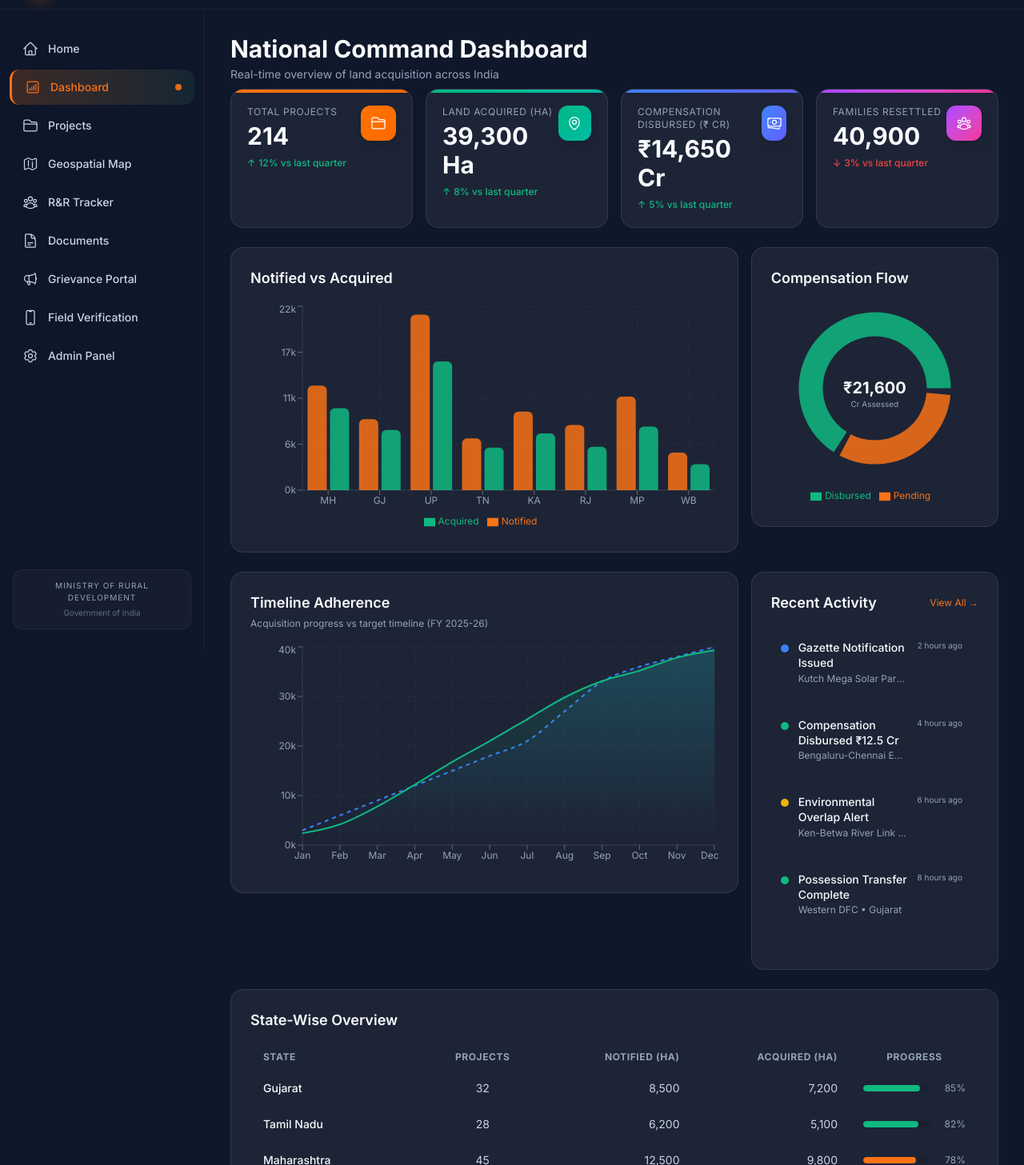
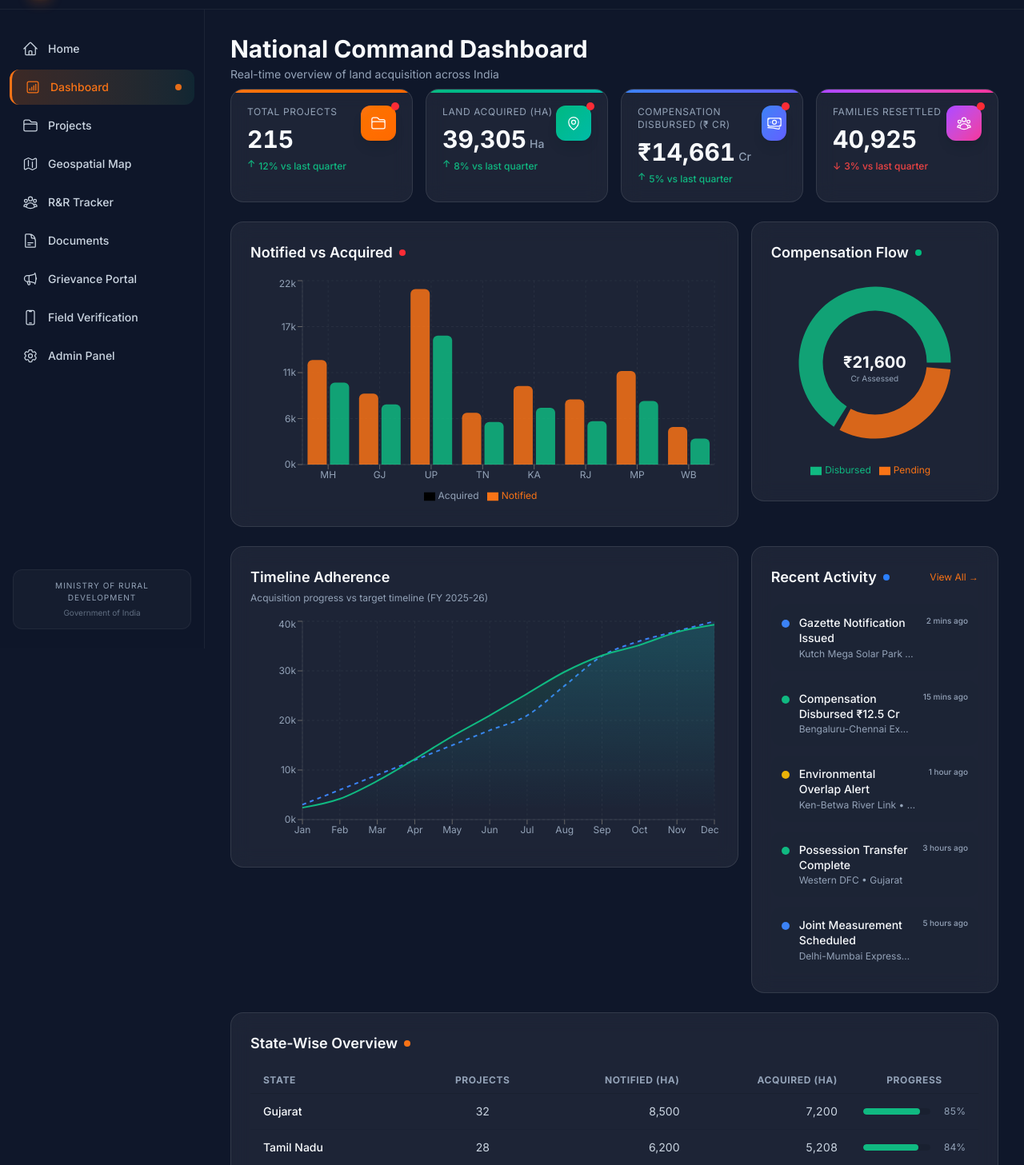
Before and after one commit to rony1211/SIH-Project, a Next.js app in the folder bhumisetu/: page /dashboard in a window 1280 px wide. Shown: the part 53-1510 px from the top of the page at 80% size. Built offline with nearby package versions, Linux system fonts and the light colour scheme.

Commit message:
feat: implement live simulated data feeds across all dashboard components

```diff
--- a/bhumisetu/app/dashboard/page.tsx
+++ b/bhumisetu/app/dashboard/page.tsx
@@ -32,7 +32,7 @@ export default function DashboardPage() {
         <StatsCard
           icon={<HiOutlineFolder className="w-5 h-5 text-white" />}
           label={t('stats', 'totalProjects')}
-          value={214}
+          initialValue={214}
           trend={{ value: 12, isUp: true }}
           color="from-saffron to-orange-500"
           delay={0}
@@ -40,7 +40,8 @@ export default function DashboardPage() {
         <StatsCard
           icon={<HiOutlineMapPin className="w-5 h-5 text-white" />}
           label={t('stats', 'landAcquired')}
-          value="39,300 Ha"
+          initialValue={39300}
+          suffix=" Ha"
           trend={{ value: 8, isUp: true }}
           color="from-emerald to-teal-500"
           delay={0.1}
@@ -48,7 +49,9 @@ export default function DashboardPage() {
         <StatsCard
           icon={<HiOutlineBanknotes className="w-5 h-5 text-white" />}
           label={t('stats', 'compensationDisbursed')}
-          value="₹14,650 Cr"
+          initialValue={14650}
+          prefix="₹"
+          suffix=" Cr"
           trend={{ value: 5, isUp: true }}
           color="from-royal to-indigo-500"
           delay={0.2}
@@ -56,7 +59,7 @@ export default function DashboardPage() {
         <StatsCard
           icon={<HiOutlineUserGroup className="w-5 h-5 text-white" />}
           label={t('stats', 'familiesResettled')}
-          value="40,900"
+          initialValue={40900}
           trend={{ value: 3, isUp: false }}
           color="from-purple-500 to-pink-500"
           delay={0.3}
--- a/bhumisetu/components/dashboard/AcquisitionChart.tsx
+++ b/bhumisetu/components/dashboard/AcquisitionChart.tsx
@@ -1,13 +1,14 @@
 'use client';
 
 import { motion } from 'framer-motion';
+import { useEffect, useState } from 'react';
 import {
   BarChart, Bar, XAxis, YAxis, CartesianGrid, Tooltip,
-  ResponsiveContainer, Legend
+  ResponsiveContainer, Legend, Cell
 } from 'recharts';
 import { useThemeStore } from '@/lib/store';
 
-const data = [
+const initialData = [
   { state: 'MH', notified: 12500, acquired: 9800 },
   { state: 'GJ', notified: 8500, acquired: 7200 },
   { state: 'UP', notified: 21000, acquired: 15400 },
@@ -28,14 +29,52 @@ export default function AcquisitionChart({ title }: AcquisitionChartProps) {
   const gridColor = isDark ? 'rgba(255,255,255,0.05)' : 'rgba(0,0,0,0.06)';
   const axisColor = isDark ? 'rgba(255,255,255,0.1)' : 'rgba(0,0,0,0.1)';
 
+  const [data, setData] = useState(initialData);
+  const [activeState, setActiveState] = useState<string | null>(null);
+
+  useEffect(() => {
+    // Simulate live acquisition progress every 3 seconds
+    const interval = setInterval(() => {
+      setData(currentData => {
+        const newData = [...currentData];
+        // Pick a random state to increment
+        const randomIndex = Math.floor(Math.random() * newData.length);
+        const item = { ...newData[randomIndex] };
+
+        // Increase acquired land by a random amount, but cap it at notified land
+        const increment = Math.floor(Math.random() * 50) + 10;
+        if (item.acquired + increment <= item.notified) {
+          item.acquired += increment;
+          newData[randomIndex] = item;
+          setActiveState(item.state);
+
+          // Clear the active highlight after a short delay
+          setTimeout(() => setActiveState(null), 1000);
+        }
+
+        return newData;
+      });
+    }, 3000);
+
+    return () => clearInterval(interval);
+  }, []);
+
   return (
     <motion.div
       initial={{ opacity: 0, y: 20 }}
       animate={{ opacity: 1, y: 0 }}
       transition={{ duration: 0.5, delay: 0.3 }}
-      className="glass rounded-2xl p-6"
+      className="glass rounded-2xl p-6 relative overflow-hidden"
     >
-      <h3 className="text-lg font-semibold text-heading mb-4">{title}</h3>
+      <div className="flex items-center justify-between mb-4">
+        <h3 className="text-lg font-semibold text-heading flex items-center gap-2">
+          {title}
+          <span className="flex h-2 w-2">
+            <span className="animate-ping absolute inline-flex h-2 w-2 rounded-full bg-red-400 opacity-75"></span>
+            <span className="relative inline-flex rounded-full h-2 w-2 bg-red-500"></span>
+          </span>
+        </h3>
+      </div>
       <div className="h-72">
         <ResponsiveContainer width="100%" height="100%">
           <BarChart data={data} barGap={4}>
@@ -49,12 +88,26 @@ export default function AcquisitionChart({ title }: AcquisitionChartProps) {
                 borderRadius: '12px',
                 color: isDark ? '#f8fafc' : '#0f172a',
                 fontSize: '13px',
+                boxShadow: '0 10px 15px -3px rgba(0, 0, 0, 0.1)',
               }}
               formatter={(value: number) => [value.toLocaleString('en-IN') + ' Ha', '']}
+              cursor={{ fill: isDark ? 'rgba(255,255,255,0.05)' : 'rgba(0,0,0,0.05)' }}
             />
             <Legend wrapperStyle={{ color: tickColor, fontSize: '12px' }} />
             <Bar dataKey="notified" name="Notified" fill="#F97316" radius={[6, 6, 0, 0]} opacity={0.85} />
-            <Bar dataKey="acquired" name="Acquired" fill="#10B981" radius={[6, 6, 0, 0]} opacity={0.85} />
+            <Bar dataKey="acquired" name="Acquired" radius={[6, 6, 0, 0]}>
+              {data.map((entry, index) => (
+                <Cell
+                  key={`cell-${index}`}
+                  fill="#10B981"
+                  opacity={entry.state === activeState ? 1 : 0.85}
+                  className="transition-all duration-300"
+                  style={{
+                    filter: entry.state === activeState ? 'brightness(1.2)' : 'none'
+                  }}
+                />
+              ))}
+            </Bar>
           </BarChart>
         </ResponsiveContainer>
       </div>
--- a/bhumisetu/components/dashboard/CompensationTracker.tsx
+++ b/bhumisetu/components/dashboard/CompensationTracker.tsx
@@ -1,13 +1,9 @@
 'use client';
 
 import { motion } from 'framer-motion';
+import { useEffect, useState } from 'react';
 import { PieChart, Pie, Cell, ResponsiveContainer, Tooltip, Legend } from 'recharts';
 import { useThemeStore } from '@/lib/store';
-
-const data = [
-  { name: 'Disbursed', value: 14650 },
-  { name: 'Pending', value: 6950 },
-];
 
 const COLORS = ['#10B981', '#F97316'];
 
@@ -17,21 +13,60 @@ interface CompensationTrackerProps {
 
 export default function CompensationTracker({ title }: CompensationTrackerProps) {
   const { isDark } = useThemeStore();
+  const [totalAssessed, setTotalAssessed] = useState(21600);
+  const [disbursed, setDisbursed] = useState(14650);
+
+  useEffect(() => {
+    // Simulate live disbursements
+    const interval = setInterval(() => {
+      setDisbursed(prev => {
+        // Small random jump between ₹1Cr to ₹5Cr
+        const jump = Math.floor(Math.random() * 5) + 1;
+        // Don't exceed total assessed
+        return Math.min(prev + jump, totalAssessed);
+      });
+    }, 4500);
+
+    return () => clearInterval(interval);
+  }, [totalAssessed]);
+
+  const data = [
+    { name: 'Disbursed', value: disbursed },
+    { name: 'Pending', value: totalAssessed - disbursed },
+  ];
 
   return (
     <motion.div
       initial={{ opacity: 0, y: 20 }}
       animate={{ opacity: 1, y: 0 }}
       transition={{ duration: 0.5, delay: 0.4 }}
-      className="glass rounded-2xl p-6"
+      className="glass rounded-2xl p-6 relative overflow-hidden"
     >
-      <h3 className="text-lg font-semibold text-heading mb-4">{title}</h3>
-      <div className="relative h-64">
+      <div className="flex items-center justify-between mb-4">
+        <h3 className="text-lg font-semibold text-heading flex items-center gap-2">
+          {title}
+          <span className="flex h-2 w-2">
+            <span className="animate-ping absolute inline-flex h-2 w-2 rounded-full bg-emerald-400 opacity-75"></span>
+            <span className="relative inline-flex rounded-full h-2 w-2 bg-emerald-500"></span>
+          </span>
+        </h3>
+      </div>
+      <div className="relative h-64 transition-all duration-500">
         <ResponsiveContainer width="100%" height="100%">
           <PieChart>
-            <Pie data={data} cx="50%" cy="45%" innerRadius={65} outerRadius={95} paddingAngle={5} dataKey="value" stroke="none">
+            <Pie
+              data={data}
+              cx="50%"
+              cy="45%"
+              innerRadius={65}
+              outerRadius={95}
+              paddingAngle={5}
+              dataKey="value"
+              stroke="none"
+              animationDuration={800}
+            >
               {data.map((_, index) => (
-                <Cell key={index} fill={COLORS[index]} opacity={0.85} />
+                <Cell key={index} fill={COLORS[index]} opacity={0.85} className="transition-all duration-300" />
               ))}
             </Pie>
             <Tooltip
@@ -41,6 +76,7 @@ export default function CompensationTracker({ title }: CompensationTrackerProps)
                 borderRadius: '12px',
                 color: isDark ? '#f8fafc' : '#0f172a',
                 fontSize: '13px',
+                boxShadow: '0 10px 15px -3px rgba(0, 0, 0, 0.1)',
               }}
               formatter={(value: number) => [`₹${value.toLocaleString('en-IN')} Cr`, '']}
             />
@@ -49,7 +85,9 @@ export default function CompensationTracker({ title }: CompensationTrackerProps)
         </ResponsiveContainer>
         {/* Center label inside the donut hole */}
         <div className="absolute top-[45%] left-1/2 -translate-x-1/2 -translate-y-1/2 text-center pointer-events-none">
-          <p className="text-xl font-bold text-heading leading-tight">₹21,600</p>
+          <p className="text-xl font-bold text-heading leading-tight transition-all duration-300">
+            ₹{totalAssessed.toLocaleString('en-IN')}
+          </p>
           <p className="text-[10px] text-muted">Cr Assessed</p>
         </div>
       </div>
--- a/bhumisetu/components/dashboard/RecentActivity.tsx
+++ b/bhumisetu/components/dashboard/RecentActivity.tsx
@@ -1,14 +1,22 @@
 'use client';
 
-import { motion } from 'framer-motion';
+import { motion, AnimatePresence } from 'framer-motion';
+import { useState, useEffect } from 'react';
 
-const activities = [
-  { id: 1, action: 'Gazette Notification Issued', project: 'Kutch Mega Solar Park', state: 'Gujarat', time: '2 hours ago', status: 'info' },
-  { id: 2, action: 'Compensation Disbursed ₹12.5 Cr', project: 'Bengaluru-Chennai Expressway', state: 'Tamil Nadu', time: '4 hours ago', status: 'success' },
-  { id: 3, action: 'Environmental Overlap Alert', project: 'Ken-Betwa River Link', state: 'Uttar Pradesh', time: '6 hours ago', status: 'warning' },
-  { id: 4, action: 'Possession Transfer Complete', project: 'Western DFC', state: 'Gujarat', time: '8 hours ago', status: 'success' },
-  { id: 5, action: 'Joint Measurement Scheduled', project: 'Delhi-Mumbai Expressway (Sec 4)', state: 'Maharashtra', time: '12 hours ago', status: 'info' },
-  { id: 6, action: 'Deadline Overdue — Awaiting Approval', project: 'Ken-Betwa River Link', state: 'Uttar Pradesh', time: '1 day ago', status: 'danger' },
+const initialActivities = [
+  { id: 1, action: 'Gazette Notification Issued', project: 'Kutch Mega Solar Park', state: 'Gujarat', time: '2 mins ago', status: 'info' },
+  { id: 2, action: 'Compensation Disbursed ₹12.5 Cr', project: 'Bengaluru-Chennai Expressway', state: 'Tamil Nadu', time: '15 mins ago', status: 'success' },
+  { id: 3, action: 'Environmental Overlap Alert', project: 'Ken-Betwa River Link', state: 'Uttar Pradesh', time: '1 hour ago', status: 'warning' },
+  { id: 4, action: 'Possession Transfer Complete', project: 'Western DFC', state: 'Gujarat', time: '3 hours ago', status: 'success' },
+  { id: 5, action: 'Joint Measurement Scheduled', project: 'Delhi-Mumbai Expressway (Sec 4)', state: 'Maharashtra', time: '5 hours ago', status: 'info' },
+];
+
+const mockNewEvents = [
+  { action: 'Land Parcel Survey Completed', project: 'Navi Mumbai Airport', state: 'Maharashtra', status: 'success' },
+  { action: 'Grievance Resolved', project: 'Zojila Tunnel Approach', state: 'J&K', status: 'info' },
+  { action: 'Social Impact Assessment Filed', project: 'Pune Metro Line 3', state: 'Maharashtra', status: 'info' },
+  { action: 'Disbursement Blocked - Bank Issue', project: 'Agra-Lucknow Expressway', state: 'Uttar Pradesh', status: 'danger' },
+  { action: 'SIA Overdue Alert', project: 'Polavaram Irrigation Project', state: 'Andhra Pradesh', status: 'warning' },
 ];
 
 const statusColors: Record<string, string> = {
@@ -19,30 +27,59 @@ const statusColors: Record<string, string> = {
 };
 
 export default function RecentActivity({ title }: { title: string }) {
+  const [activities, setActivities] = useState(initialActivities);
+
+  useEffect(() => {
+    let counter = 6;
+    const interval = setInterval(() => {
+      setActivities(prev => {
+        // Pick a random event from our mock pool
+        const randomEvent = mockNewEvents[Math.floor(Math.random() * mockNewEvents.length)];
+        const newEvent = {
+          ...randomEvent,
+          id: counter++,
+          time: 'Just now',
+        };
+        // Add to top, keep only latest 6
+        return [newEvent, ...prev].slice(0, 6);
+      });
+    }, 6000); // New event every 6 seconds
+
+    return () => clearInterval(interval);
+  }, []);
+
   return (
     <motion.div
       initial={{ opacity: 0, y: 20 }}
       animate={{ opacity: 1, y: 0 }}
       transition={{ duration: 0.5, delay: 0.6 }}
-      className="glass rounded-2xl p-6"
+      className="glass rounded-2xl p-6 relative overflow-hidden"
     >
       <div className="flex items-center justify-between mb-5">
-        <h3 className="text-lg font-semibold text-heading">{title}</h3>
+        <h3 className="text-lg font-semibold text-heading flex items-center gap-2">
+          {title}
+          <span className="flex h-2 w-2">
+            <span className="animate-ping absolute inline-flex h-2 w-2 rounded-full bg-blue-400 opacity-75"></span>
+            <span className="relative inline-flex rounded-full h-2 w-2 bg-blue-500"></span>
+          </span>
+        </h3>
         <span className="text-xs text-saffron cursor-pointer hover:underline">View All →</span>
       </div>
 
-      <div className="space-y-4 max-h-[400px] overflow-y-auto pr-2">
-        {activities.map((item, i) => (
+      <div className="space-y-3">
+        <AnimatePresence initial={false}>
+          {activities.map((item) => (
             <motion.div
               key={item.id}
-            initial={{ opacity: 0, x: -10 }}
-            animate={{ opacity: 1, x: 0 }}
-            transition={{ delay: 0.7 + i * 0.08 }}
-            className="flex items-start gap-3 p-3 rounded-xl hover:bg-black/5 dark:hover:bg-white/5 transition-colors group"
+              initial={{ opacity: 0, height: 0, scale: 0.9, y: -20 }}
+              animate={{ opacity: 1, height: 'auto', scale: 1, y: 0 }}
+              exit={{ opacity: 0, height: 0, scale: 0.9 }}
+              transition={{ duration: 0.4, type: 'spring', bounce: 0.2 }}
+              className="flex items-start gap-3 p-3 rounded-xl bg-black/[0.02] dark:bg-white/[0.02] border border-transparent hover:border-black/5 dark:hover:border-white/5 transition-colors group"
             >
               <div className="mt-1.5 flex-shrink-0">
                 <div className={`w-2.5 h-2.5 rounded-full ${statusColors[item.status]}
-                ${item.status === 'danger' ? 'animate-pulse' : ''}`} />
+                  ${item.status === 'danger' ? 'animate-pulse shadow-[0_0_8px_rgba(239,68,68,0.5)]' : ''}`} />
               </div>
               <div className="min-w-0 flex-1">
                 <p className="text-sm text-heading font-medium leading-snug">{item.action}</p>
@@ -50,11 +87,12 @@ export default function RecentActivity({ title }: { title: string }) {
                   {item.project} • {item.state}
                 </p>
               </div>
-            <span className="text-[10px] text-muted whitespace-nowrap flex-shrink-0">
+              <span className="text-[10px] text-muted whitespace-nowrap flex-shrink-0 font-medium">
                 {item.time}
               </span>
             </motion.div>
           ))}
+        </AnimatePresence>
       </div>
     </motion.div>
   );
--- a/bhumisetu/components/dashboard/StateTable.tsx
+++ b/bhumisetu/components/dashboard/StateTable.tsx
@@ -1,6 +1,7 @@
 'use client';
 
 import { motion } from 'framer-motion';
+import { useEffect, useState } from 'react';
 
 interface StateRowProps {
   name: string;
@@ -12,10 +13,26 @@ interface StateRowProps {
 }
 
 function StateRow({ name, projects, notified, acquired, progress, delay }: StateRowProps) {
+  const [currentProgress, setCurrentProgress] = useState(progress);
+  const [currentAcquired, setCurrentAcquired] = useState(acquired);
+
+  useEffect(() => {
+    // Random chance to increase progress slightly every 5 seconds
+    const interval = setInterval(() => {
+      if (Math.random() > 0.7 && currentProgress < 100) {
+        const increase = Math.floor(Math.random() * 2) + 1;
+        const newProgress = Math.min(100, currentProgress + increase);
+        setCurrentProgress(newProgress);
+        setCurrentAcquired(Math.floor((notified * newProgress) / 100));
+      }
+    }, 5000);
+    return () => clearInterval(interval);
+  }, [currentProgress, notified]);
+
   const progressColor =
-    progress >= 80 ? 'bg-emerald' :
-    progress >= 60 ? 'bg-saffron' :
-    progress >= 40 ? 'bg-warning' : 'bg-danger';
+    currentProgress >= 80 ? 'bg-emerald' :
+    currentProgress >= 60 ? 'bg-saffron' :
+    currentProgress >= 40 ? 'bg-warning' : 'bg-danger';
 
   return (
     <motion.tr
@@ -27,25 +44,29 @@ function StateRow({ name, projects, notified, acquired, progress, delay }: State
       <td className="py-3 px-4 text-sm text-heading font-medium">{name}</td>
       <td className="py-3 px-4 text-sm text-body text-center">{projects}</td>
       <td className="py-3 px-4 text-sm text-body text-right">{notified.toLocaleString('en-IN')}</td>
-      <td className="py-3 px-4 text-sm text-body text-right">{acquired.toLocaleString('en-IN')}</td>
+      <td className="py-3 px-4 text-sm text-body text-right tabular-nums transition-all duration-500">
+        {currentAcquired.toLocaleString('en-IN')}
+      </td>
       <td className="py-3 px-4">
         <div className="flex items-center gap-2">
           <div className="flex-1 h-2 bg-black/10 dark:bg-white/10 rounded-full overflow-hidden">
             <motion.div
               initial={{ width: 0 }}
-              animate={{ width: `${progress}%` }}
+              animate={{ width: `${currentProgress}%` }}
               transition={{ duration: 1, delay: delay + 0.3 }}
-              className={`h-full rounded-full ${progressColor}`}
+              className={`h-full rounded-full ${progressColor} transition-all duration-1000`}
             />
           </div>
-          <span className="text-xs text-muted w-9 text-right">{progress}%</span>
+          <span className="text-xs text-muted w-9 text-right tabular-nums transition-all duration-500">
+            {currentProgress}%
+          </span>
         </div>
       </td>
     </motion.tr>
   );
 }
 
-const states = [
+const initialStates = [
   { name: 'Gujarat', projects: 32, notified: 8500, acquired: 7200, progress: 85 },
   { name: 'Tamil Nadu', projects: 28, notified: 6200, acquired: 5100, progress: 82 },
   { name: 'Maharashtra', projects: 45, notified: 12500, acquired: 9800, progress: 78 },
@@ -62,9 +83,17 @@ export default function StateTable({ title }: { title: string }) {
       initial={{ opacity: 0, y: 20 }}
       animate={{ opacity: 1, y: 0 }}
       transition={{ duration: 0.5, delay: 0.2 }}
-      className="glass rounded-2xl p-6 overflow-hidden"
+      className="glass rounded-2xl p-6 overflow-hidden relative"
     >
-      <h3 className="text-lg font-semibold text-heading mb-4">{title}</h3>
+      <div className="flex items-center justify-between mb-4">
+        <h3 className="text-lg font-semibold text-heading flex items-center gap-2">
+          {title}
+          <span className="flex h-2 w-2">
+            <span className="animate-ping absolute inline-flex h-2 w-2 rounded-full bg-saffron/80 opacity-75"></span>
+            <span className="relative inline-flex rounded-full h-2 w-2 bg-saffron"></span>
+          </span>
+        </h3>
+      </div>
       <div className="overflow-x-auto">
         <table className="w-full">
           <thead>
@@ -77,7 +106,7 @@ export default function StateTable({ title }: { title: string }) {
             </tr>
           </thead>
           <tbody>
-            {states.map((s, i) => (
+            {initialStates.map((s, i) => (
               <StateRow key={s.name} {...s} delay={0.3 + i * 0.06} />
             ))}
           </tbody>
--- a/bhumisetu/components/dashboard/StatsCard.tsx
+++ b/bhumisetu/components/dashboard/StatsCard.tsx
@@ -1,18 +1,38 @@
 'use client';
 
 import { motion } from 'framer-motion';
-import { ReactNode } from 'react';
+import { ReactNode, useEffect, useState } from 'react';
 
 interface StatsCardProps {
   icon: ReactNode;
   label: string;
-  value: string | number;
+  initialValue: number;
   trend?: { value: number; isUp: boolean };
   color: string;
   delay?: number;
+  prefix?: string;
+  suffix?: string;
 }
 
-export default function StatsCard({ icon, label, value, trend, color, delay = 0 }: StatsCardProps) {
+export default function StatsCard({ icon, label, initialValue, trend, color, delay = 0, prefix = '', suffix = '' }: StatsCardProps) {
+  const [value, setValue] = useState(initialValue);
+
+  // Simulate live data ticking
+  useEffect(() => {
+    // Random interval between 2s and 5s
+    const intervalTime = Math.random() * 3000 + 2000;
+
+    const interval = setInterval(() => {
+      setValue(prev => {
+        // Increment by a small random amount (0.01% to 0.05% of initial)
+        const increment = Math.max(1, Math.floor(initialValue * (Math.random() * 0.0005)));
+        return prev + increment;
+      });
+    }, intervalTime);
+
+    return () => clearInterval(interval);
+  }, [initialValue]);
+
   return (
     <motion.div
       initial={{ opacity: 0, y: 20 }}
@@ -26,21 +46,27 @@ export default function StatsCard({ icon, label, value, trend, color, delay = 0
       <div className="flex items-start justify-between">
         <div>
           <p className="text-xs text-muted mb-1 uppercase tracking-wider">{label}</p>
-          <p className="text-2xl md:text-3xl font-bold text-heading mt-1">
-            {typeof value === 'number' ? value.toLocaleString('en-IN') : value}
-          </p>
+          <div className="flex items-baseline gap-1">
+            <p className="text-2xl md:text-3xl font-bold text-heading mt-1 tabular-nums transition-all">
+              {prefix}{value.toLocaleString('en-IN')}
+            </p>
+            {suffix && <span className="text-sm text-muted font-medium">{suffix}</span>}
+          </div>
           {trend && (
             <div className={`flex items-center gap-1 mt-2 text-xs font-medium
               ${trend.isUp ? 'text-emerald' : 'text-danger'}`}>
-              <span>{trend.isUp ? '↑' : '↓'}</span>
+              <span className={trend.isUp ? 'animate-bounce' : ''}>{trend.isUp ? '↑' : '↓'}</span>
               <span>{trend.value}% vs last quarter</span>
             </div>
           )}
         </div>
         <div className={`w-11 h-11 rounded-xl bg-gradient-to-br ${color}
-          flex items-center justify-center shadow-lg
+          flex items-center justify-center shadow-lg relative
           group-hover:scale-110 transition-transform duration-300`}>
           {icon}
+          {/* Live pulse indicator */}
+          <div className="absolute -top-1 -right-1 w-2.5 h-2.5 rounded-full bg-red-500 animate-ping opacity-75" />
+          <div className="absolute -top-1 -right-1 w-2.5 h-2.5 rounded-full bg-red-500" />
         </div>
       </div>
     </motion.div>
```
Lines whose indentation alone changed are shown as unchanged.
